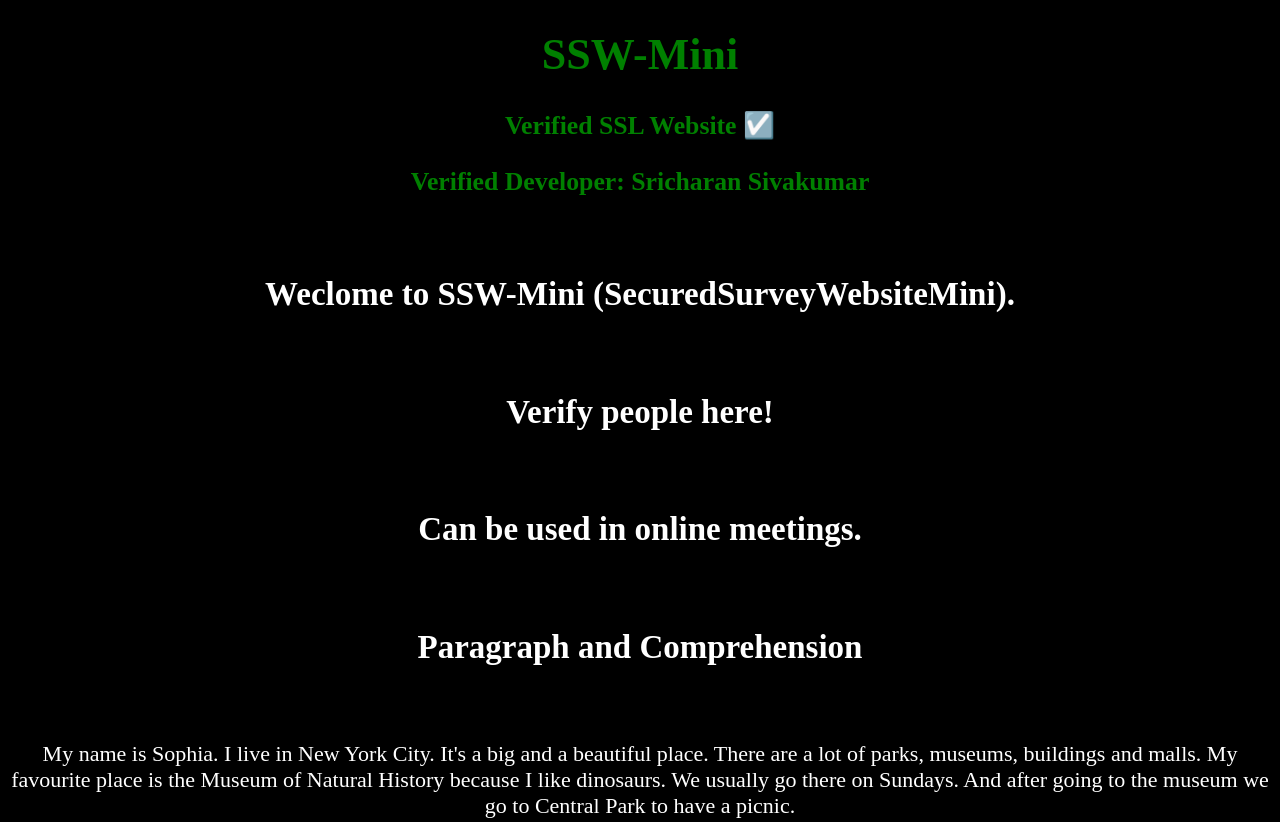
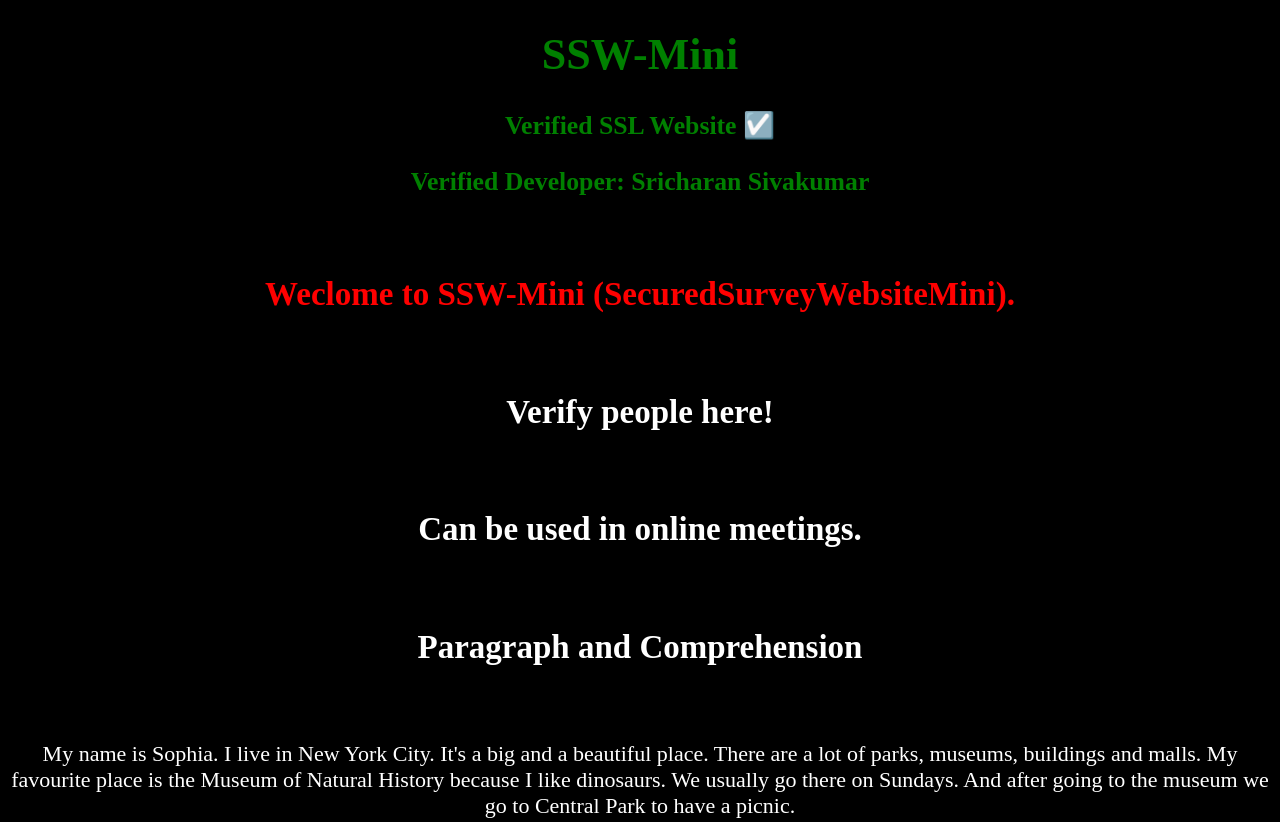
Before and after one commit to sssricha/SSWMINI, a plain HTML site: page index.html in a window 1280 px wide. Shown: the top 822 px of the page. Drawn offline with Linux system fonts and the light colour scheme; a web font is replaced by a local one.

Commit message:
Update index.html

```diff
--- a/index.html
+++ b/index.html
@@ -14,7 +14,7 @@ body {
 	<h3 style="color:green" align="center">Verified SSL Website ☑️</h3>
 	<h3 style="color:green" align="center">Verified Developer: Sricharan Sivakumar</h3>
 	<br>
-	<h2 style="color:white" align="center">Weclome to SSW-Mini (SecuredSurveyWebsiteMini).</h2>
+	<h2 style="color:red" align="center">Weclome to SSW-Mini (SecuredSurveyWebsiteMini).</h2>
 	<br>
 	<h2 style="color:white" align="center">Verify people here!</h2>
 	<br>
```
